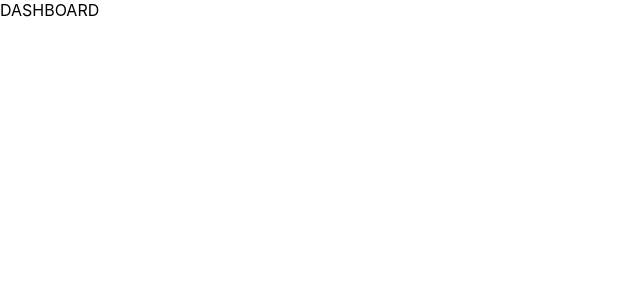
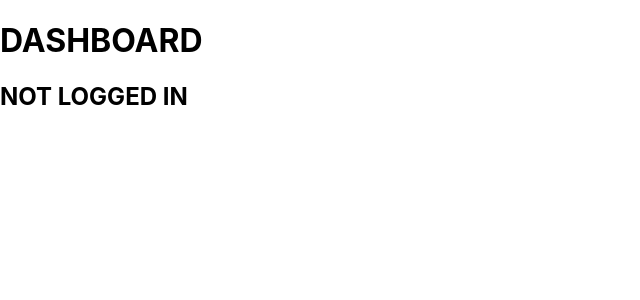
Before and after one commit to asabogal/cryptofolio-web-production, a React (Create React App) app: page /dashboard in a window 1280 px wide. Shown: the top 300 px of the page, without its empty margins (0-640 px from the left). Built offline with nearby package versions, Linux system fonts and the light colour scheme.

Commit message:
pass loggedInSatus prop to pages

```diff
--- a/src/pages/Dashboard.js
+++ b/src/pages/Dashboard.js
@@ -8,7 +8,8 @@ class Dashboard extends Component {
   render() {
     return (
       <div>
-        DASHBOARD
+        <h1>DASHBOARD</h1>
+        <h2>{this.props.loggedInStatus}</h2>
       </div>
     );
   }
--- a/src/pages/Home.js
+++ b/src/pages/Home.js
@@ -8,7 +8,8 @@ class Home extends Component {
   render() {
     return (
       <div>
-        HOME
+        <h1>HOME</h1>
+        <h2>{this.props.loggedInStatus}</h2>
       </div>
     );
   }
```
